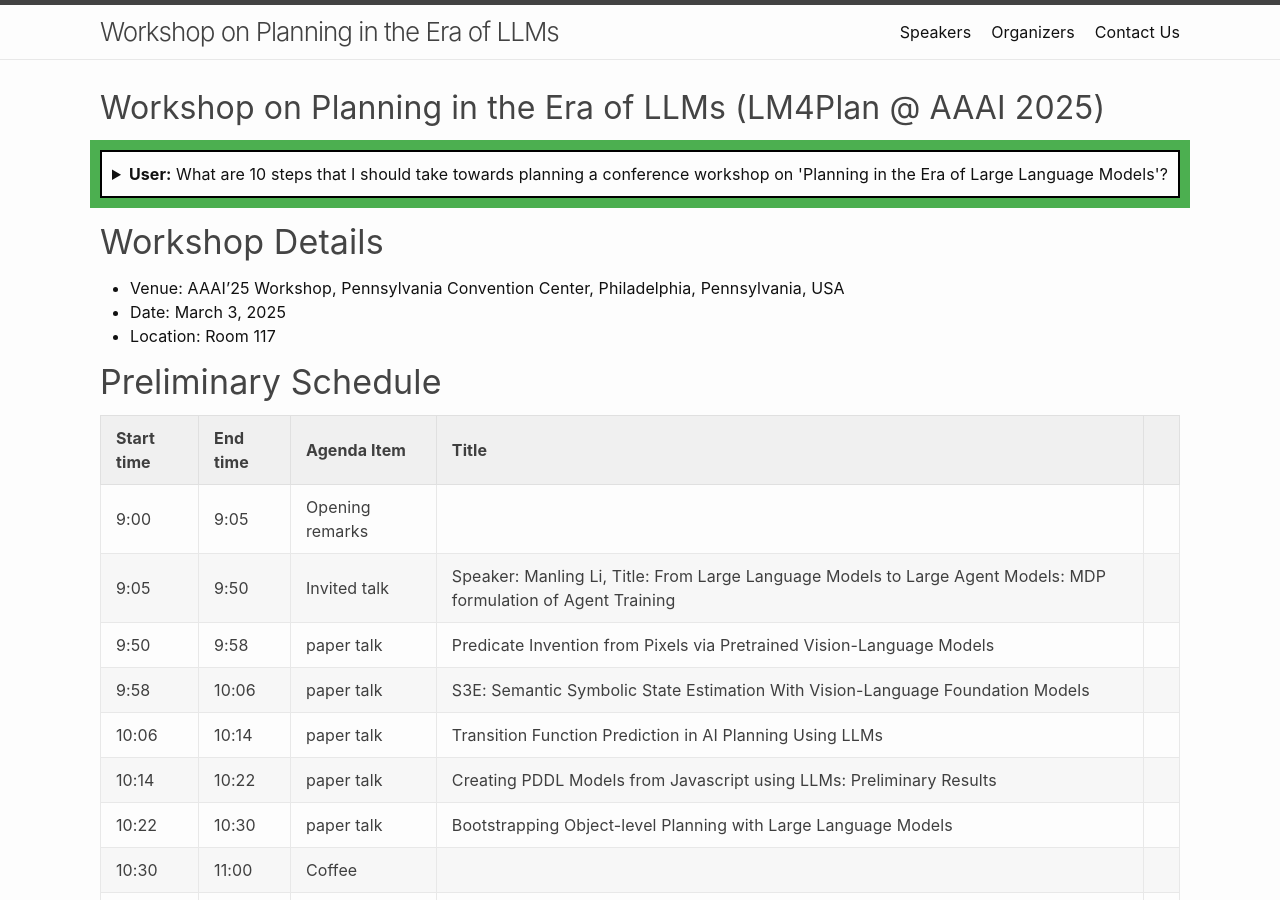
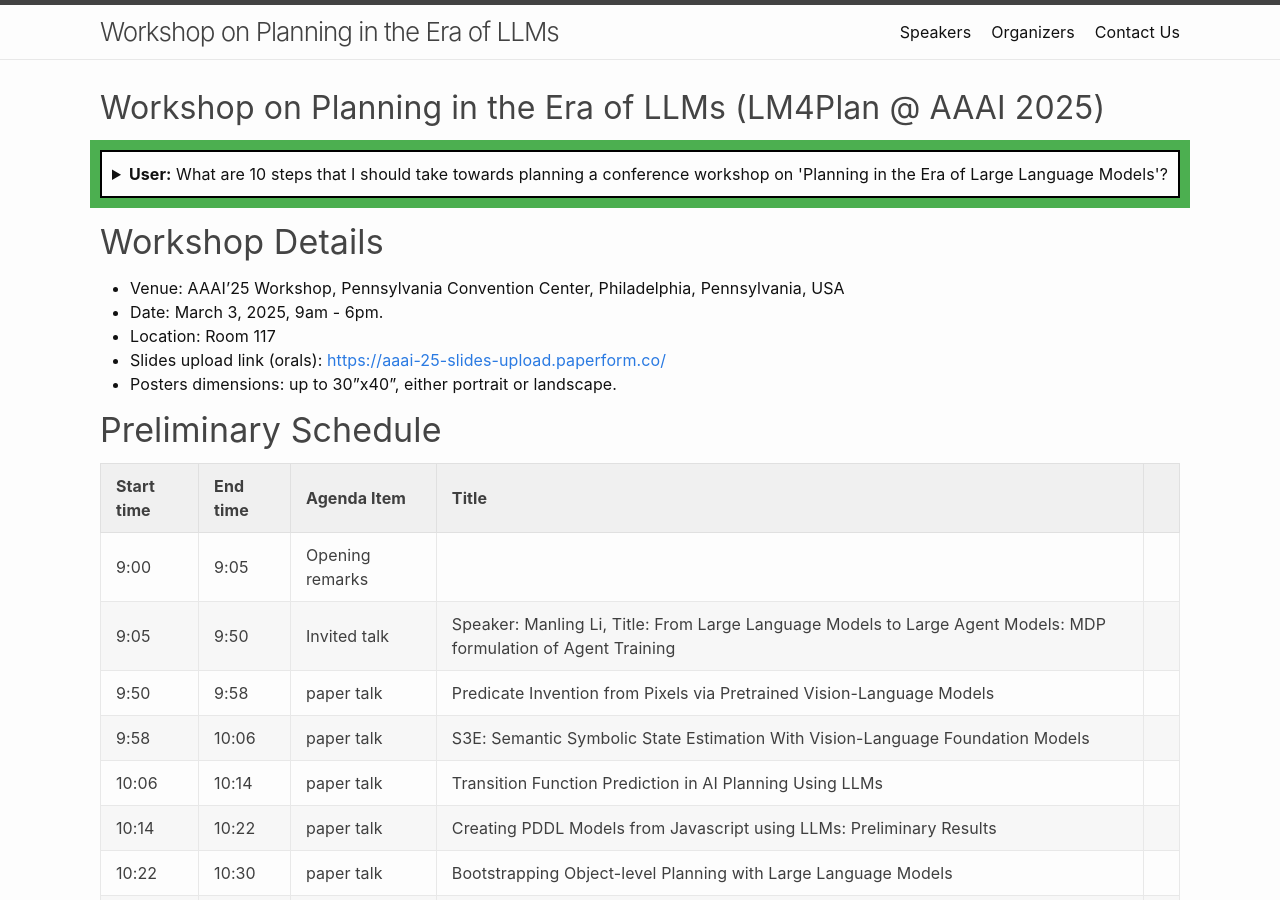
Before and after one commit to llmforplanning/llmforplanning.github.io, a Jekyll site: the page built from index.md, in a window 1280 px wide and 900 px high. Built offline with Jekyll 4.4.1, drawn with Linux system fonts in a browser that asks for light colours.

Commit message:
added details

```diff
--- a/index.md
+++ b/index.md
@@ -51,8 +51,10 @@ On the day of the event, make sure you have a team to manage different aspects,
 ### Workshop Details
 
 * Venue: AAAI’25 Workshop, Pennsylvania Convention Center, Philadelphia, Pennsylvania, USA
-* Date: March 3, 2025
+* Date: March 3, 2025, 9am - 6pm.
 * Location: Room 117
+* Slides upload link (orals): [https://aaai-25-slides-upload.paperform.co/](https://aaai-25-slides-upload.paperform.co/)
+* Posters dimensions: up to 30"x40", either portrait or landscape.
 
 
 ### Preliminary Schedule
```
